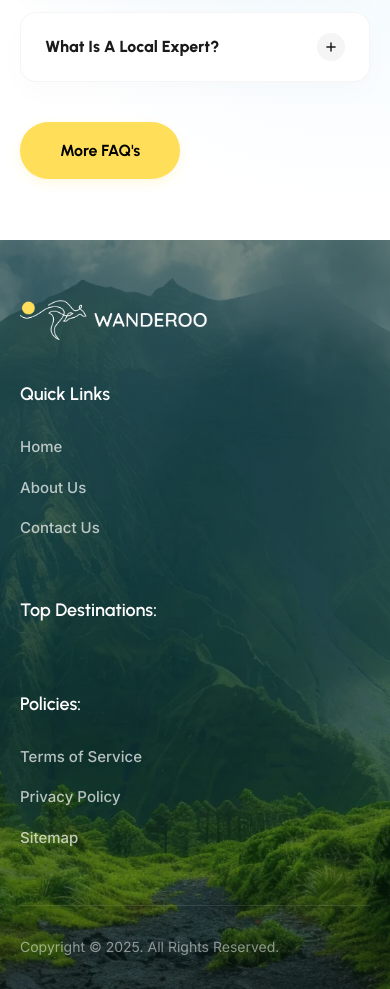
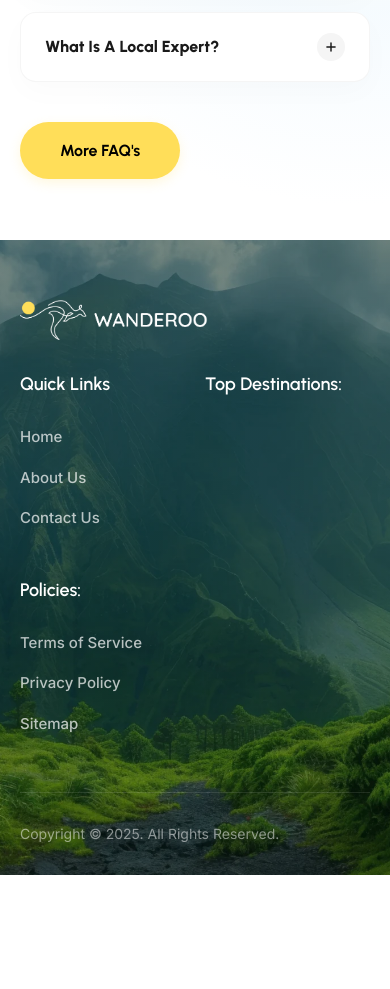
Before and after one commit to Sachinsagarmishra/wanderooB2C, a PHP site: page / in a window 390 px wide. Shown: the part 4712-5701 px from the top of the page. After the commit the page ends 5587 px from the top, so only its background shows below. Run offline with PHP 8.4, Linux system fonts and the light colour scheme; data that the repository does not hold is empty; some libraries are stand-ins or nearby versions; some web fonts are replaced.

Commit message:
style: update mobile footer container to display columns in a 2x2 grid layout

```diff
--- a/assets/css/style.css
+++ b/assets/css/style.css
@@ -1279,9 +1279,13 @@ footer {
     }
 
     .footer-container {
-        grid-template-columns: 1fr;
-        gap: 40px;
+        grid-template-columns: 1fr 1fr;
+        gap: 30px 20px;
         padding-bottom: 40px;
+    }
+
+    .footer-container .brand-col {
+        grid-column: span 2;
     }
 
     .footer-bottom-bar {
```
